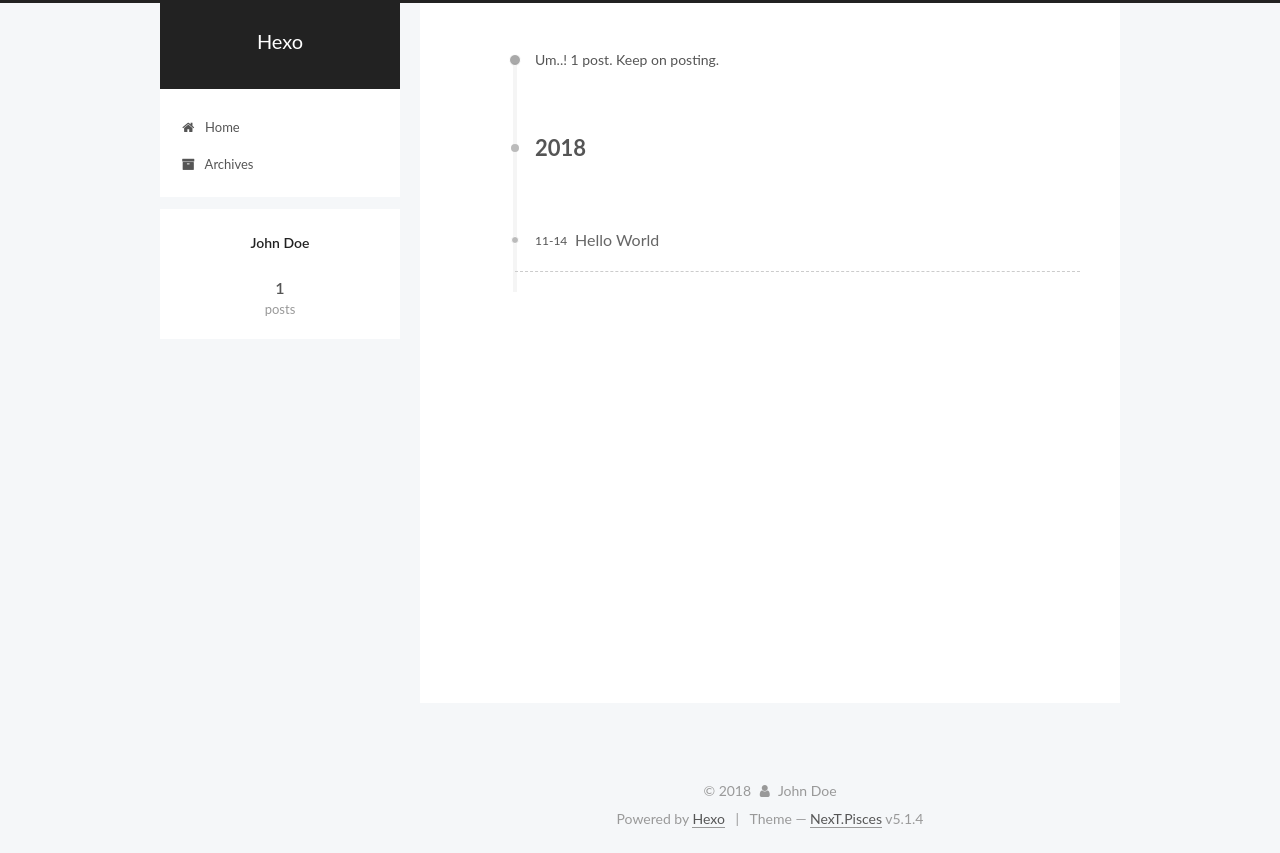
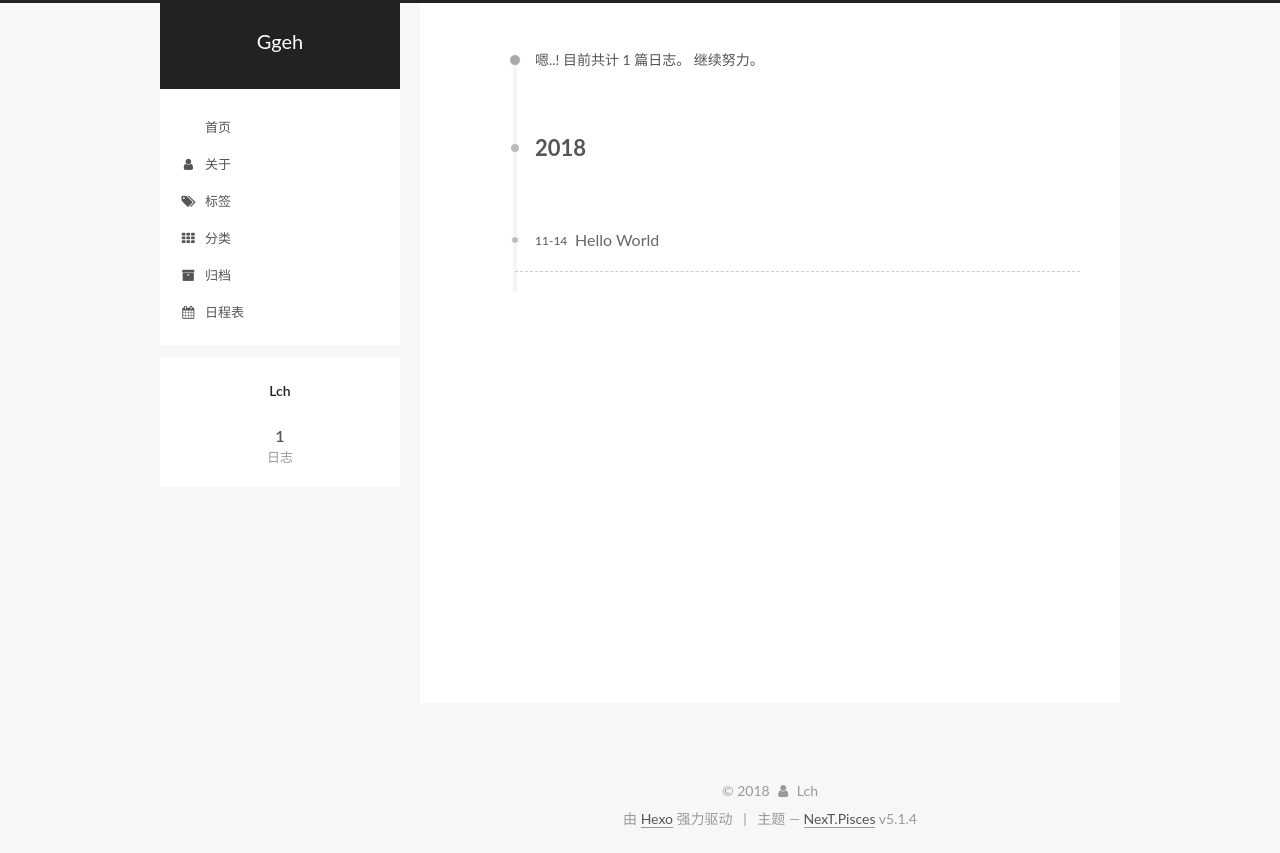
Before and after one commit to ggeh/ggeh.github.io, a plain HTML site: page archives/2018/11/index.html in a window 1280 px wide. Drawn offline with Linux system fonts and the light colour scheme.

Commit message:
Site updated: 2018-11-25 09:19:23

```diff
--- a/archives/2018/11/index.html
+++ b/archives/2018/11/index.html
@@ -5,7 +5,7 @@
 
 
 
-<html class="theme-next pisces use-motion" lang="">
+<html class="theme-next pisces use-motion" lang="zh-Hans">
 <head><meta name="generator" content="Hexo 3.8.0">
   <meta charset="UTF-8">
 <meta http-equiv="X-UA-Compatible" content="IE=edge">
@@ -80,12 +80,12 @@
 
 
 <meta property="og:type" content="website">
-<meta property="og:title" content="Hexo">
+<meta property="og:title" content="Ggeh">
 <meta property="og:url" content="http://yoursite.com/archives/2018/11/index.html">
-<meta property="og:site_name" content="Hexo">
-<meta property="og:locale" content="default">
+<meta property="og:site_name" content="Ggeh">
+<meta property="og:locale" content="zh-Hans">
 <meta name="twitter:card" content="summary">
-<meta name="twitter:title" content="Hexo">
+<meta name="twitter:title" content="Ggeh">
 
 
 
@@ -101,7 +101,7 @@
     motion: {"enable":true,"async":false,"transition":{"post_block":"fadeIn","post_header":"slideDownIn","post_body":"slideDownIn","coll_header":"slideLeftIn","sidebar":"slideUpIn"}},
     duoshuo: {
       userId: '0',
-      author: 'Author'
+      author: '博主'
     },
     algolia: {
       applicationID: '',
@@ -121,7 +121,7 @@
 
 
 
-  <title>Archive | Hexo</title>
+  <title>归档 | Ggeh</title>
 
 
 
@@ -133,7 +133,7 @@
 
 </head>
 
-<body itemscope="" itemtype="http://schema.org/WebPage" lang="default">
+<body itemscope="" itemtype="http://schema.org/WebPage" lang="zh-Hans">
 
 
 
@@ -151,7 +151,7 @@
     <div class="custom-logo-site-title">
       <a href="/" class="brand" rel="start">
         <span class="logo-line-before"><i></i></span>
-        <span class="site-title">Hexo</span>
+        <span class="site-title">Ggeh</span>
         <span class="logo-line-after"><i></i></span>
       </a>
     </div>
@@ -179,9 +179,39 @@
         <li class="menu-item menu-item-home">
           <a href="/" rel="section">
 
-              <i class="menu-item-icon fa fa-fw fa-home"></i> <br>
+              <i class="menu-item-icon fa fa-fw fa-首页"></i> <br>
 
-            Home
+            首页
+          </a>
+        </li>
+
+
+        <li class="menu-item menu-item-about">
+          <a href="/about/" rel="section">
+
+              <i class="menu-item-icon fa fa-fw fa-user"></i> <br>
+
+            关于
+          </a>
+        </li>
+
+
+        <li class="menu-item menu-item-tags">
+          <a href="/tags/" rel="section">
+
+              <i class="menu-item-icon fa fa-fw fa-tags"></i> <br>
+
+            标签
+          </a>
+        </li>
+
+
+        <li class="menu-item menu-item-categories">
+          <a href="/categories/" rel="section">
+
+              <i class="menu-item-icon fa fa-fw fa-th"></i> <br>
+
+            分类
           </a>
         </li>
 
@@ -191,7 +221,17 @@
 
               <i class="menu-item-icon fa fa-fw fa-archive"></i> <br>
 
-            Archives
+            归档
+          </a>
+        </li>
+
+
+        <li class="menu-item menu-item-schedule">
+          <a href="/schedule/" rel="section">
+
+              <i class="menu-item-icon fa fa-fw fa-calendar"></i> <br>
+
+            日程表
           </a>
         </li>
 
@@ -227,7 +267,7 @@
 
 
 
-        Um..! 1 post. Keep on posting.
+        嗯..! 目前共计 1 篇日志。 继续努力。
       </span>
 
 
@@ -312,7 +352,7 @@
         <div class="site-overview">
           <div class="site-author motion-element" itemprop="author" itemscope="" itemtype="http://schema.org/Person">
 
-              <p class="site-author-name" itemprop="name">John Doe</p>
+              <p class="site-author-name" itemprop="name">Lch</p>
               <p class="site-description motion-element" itemprop="description"></p>
           </div>
 
@@ -324,7 +364,7 @@
                 <a href="/archives/">
 
                   <span class="site-state-item-count">1</span>
-                  <span class="site-state-item-name">posts</span>
+                  <span class="site-state-item-name">日志</span>
                 </a>
               </div>
 
@@ -368,13 +408,13 @@
   <span class="with-love">
     <i class="fa fa-user"></i>
   </span>
-  <span class="author" itemprop="copyrightHolder">John Doe</span>
+  <span class="author" itemprop="copyrightHolder">Lch</span>
 
 
 </div>
 
 
-  <div class="powered-by">Powered by <a class="theme-link" target="_blank" href="https://hexo.io">Hexo</a></div>
+  <div class="powered-by">由 <a class="theme-link" target="_blank" href="https://hexo.io">Hexo</a> 强力驱动</div>
 
 
 
@@ -382,7 +422,7 @@
 
 
 
-  <div class="theme-info">Theme &mdash; <a class="theme-link" target="_blank" href="https://github.com/iissnan/hexo-theme-next">NexT.Pisces</a> v5.1.4</div>
+  <div class="theme-info">主题 &mdash; <a class="theme-link" target="_blank" href="https://github.com/iissnan/hexo-theme-next">NexT.Pisces</a> v5.1.4</div>
 
 
 
--- a/css/main.css
+++ b/css/main.css
@@ -1823,7 +1823,7 @@ pre .javascript .function {
   width: 4px;
   height: 4px;
   border-radius: 50%;
-  background: #a1f4c2;
+  background: #067398;
 }
 .links-of-blogroll {
   font-size: 13px;
```
Also changed, not shown: 2018/11/14/hello-world/index.html (+61 -21 lines), archives/2018/index.html (+58 -18 lines), archives/index.html (+58 -18 lines), index.html (+61 -21 lines).
